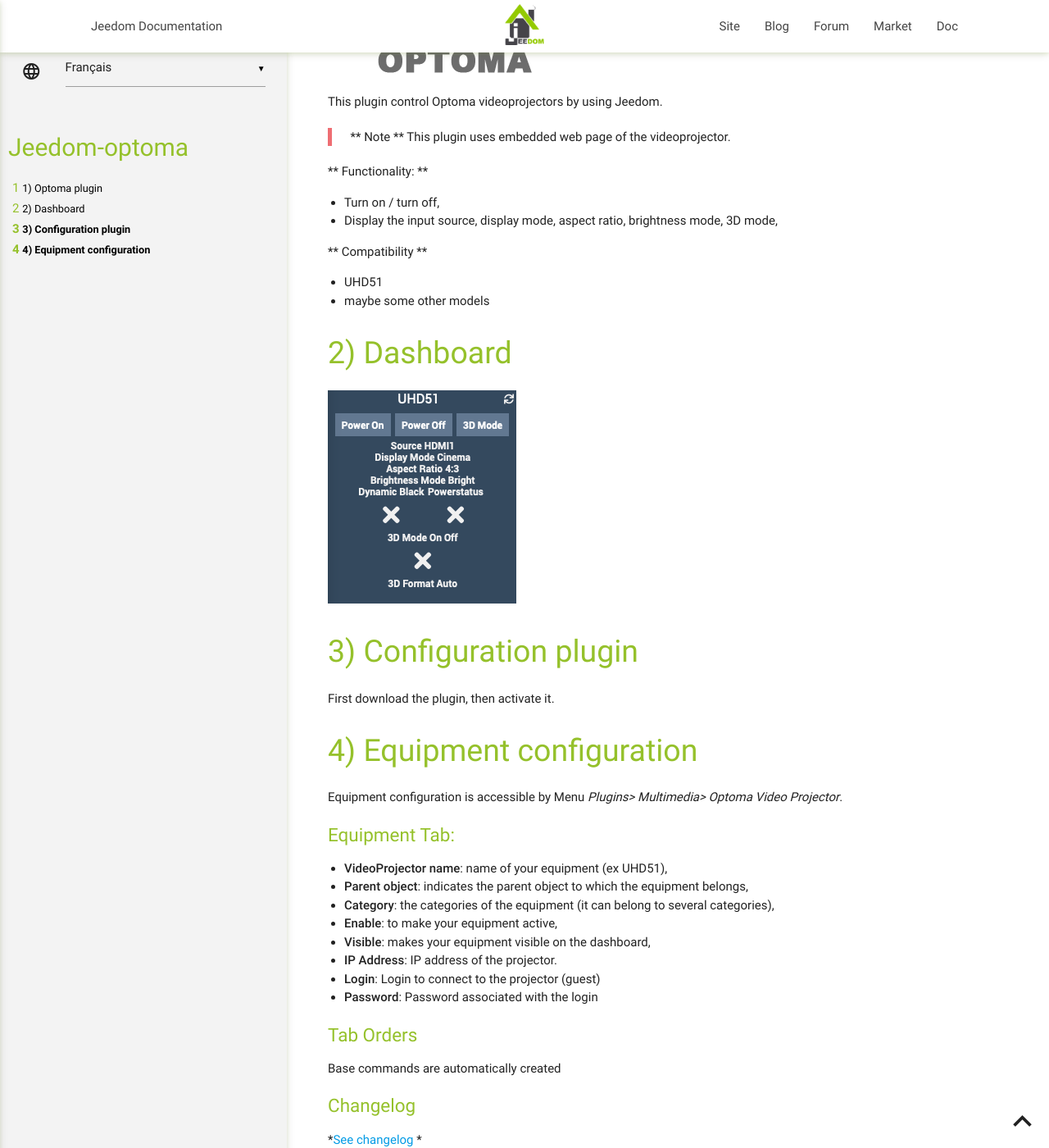
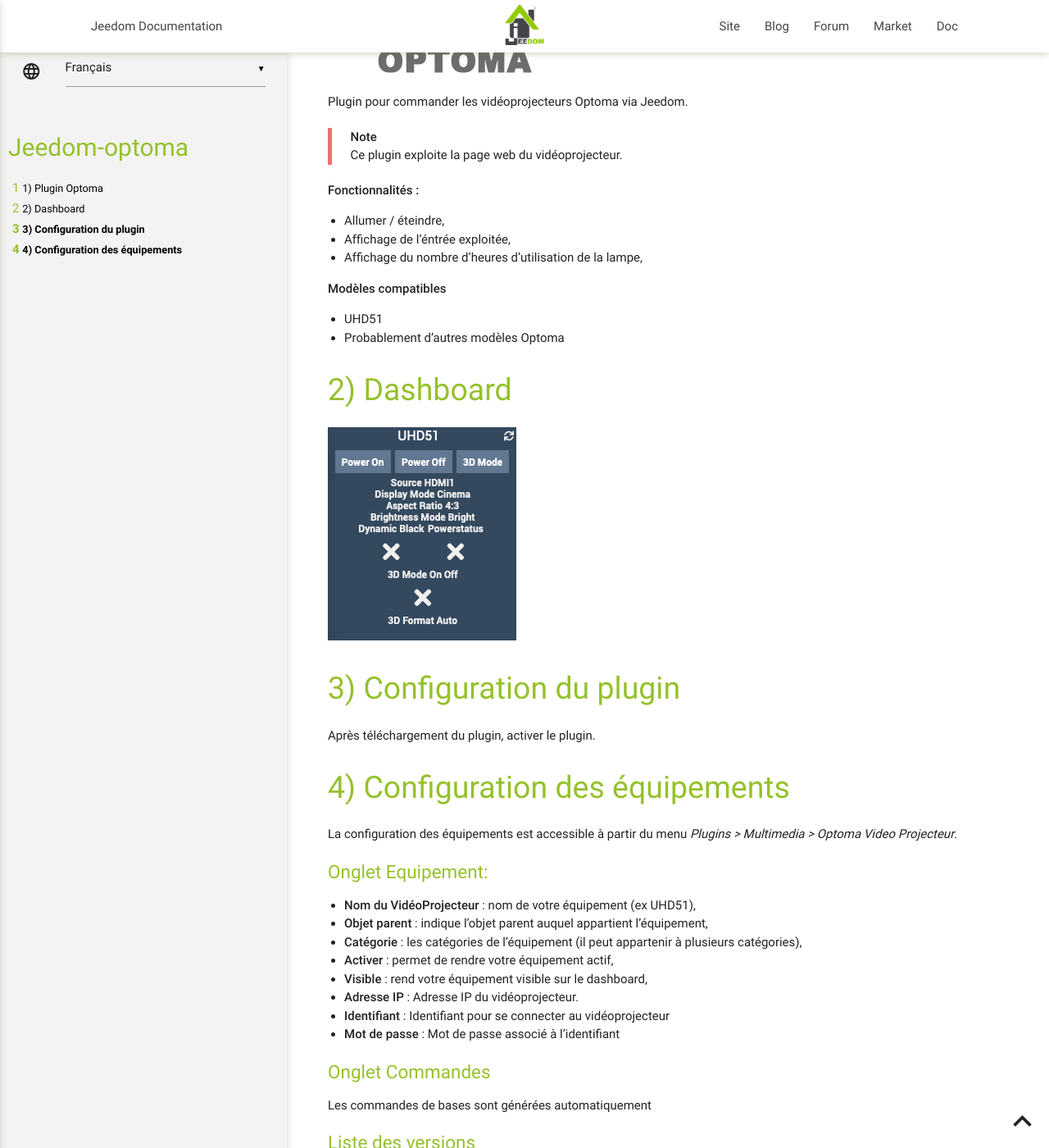
Before and after one commit to Flobul/Jeedom-Optoma, a Jekyll site: the page built from docs/fr_FR/index.md, in a window 1280 px wide and 1400 px high, scrolled down 418 px. Shown: the whole window at 82% size. Built offline with Jekyll 4.4.1, drawn with Linux system fonts in a browser that asks for light colours; our own code applies the rules of GitHub Pages for plain Markdown files; some of the changed text lies outside the part shown.

Commit message:
Update index.md

```diff
--- a/docs/fr_FR/index.md
+++ b/docs/fr_FR/index.md
@@ -1,52 +1,54 @@
-Optoma plugin
+Plugin Optoma
 =============
 
 ![Logo plugin](../assets/images/Optoma_icon.png "Logo plugin")
 
-This plugin control Optoma videoprojectors by using Jeedom.
+Plugin pour commander les vidéoprojecteurs Optoma via Jeedom.
 
-> ** Note **
-> This plugin uses embedded web page of the videoprojector.
+> **Note**
+> Ce plugin exploite la page web du vidéoprojecteur.
 
-** Functionality: **
 
-- Turn on / turn off,
-- Display the input source, display mode, aspect ratio, brightness mode, 3D mode,
+**Fonctionnalités :**
 
-** Compatibility **
+- Allumer / éteindre,
+- Affichage de l'éntrée exploitée,
+- Affichage du nombre d'heures d'utilisation de la lampe,
+
+**Modèles compatibles**
 - UHD51
-- maybe some other models
+- Probablement d'autres modèles Optoma
 
 Dashboard
 =========
 
-![Dashboard visual](../assets/images/Dashboard.png "Dashboard")
+![Visuel du dashboard](../assets/images/Dashboard.png "Visuel du dashboard")
 
-Configuration plugin
+Configuration du plugin
 =======================
 
-First download the plugin, then activate it.
+Après téléchargement du plugin, activer le plugin.
 
-Equipment configuration
+Configuration des équipements
 =============================
 
-Equipment configuration is accessible by Menu *Plugins> Multimedia> Optoma Video Projector*.
+La configuration des équipements est accessible à partir du menu *Plugins > Multimedia > Optoma Video Projecteur*.
 
-### Equipment Tab:
+### Onglet Equipement:
 
-- **VideoProjector name**: name of your equipment (ex UHD51),
-- **Parent object**: indicates the parent object to which the equipment belongs,
-- **Category**: the categories of the equipment (it can belong to several categories),
-- **Enable**: to make your equipment active,
-- **Visible**: makes your equipment visible on the dashboard,
-- **IP Address**: IP address of the projector.
-- **Login**: Login to connect to the projector (guest)
-- **Password**: Password associated with the login
+-   **Nom du VidéoProjecteur** : nom de votre équipement (ex UHD51),
+-   **Objet parent** : indique l’objet parent auquel appartient l’équipement,
+-   **Catégorie** : les catégories de l’équipement (il peut appartenir à plusieurs catégories),
+-   **Activer** : permet de rendre votre équipement actif,
+-   **Visible** : rend votre équipement visible sur le dashboard,
+-   **Adresse IP** : Adresse IP du vidéoprojecteur.
+-   **Identifiant** : Identifiant pour se connecter au vidéoprojecteur
+-   **Mot de passe** : Mot de passe associé à l'identifiant
 
-### Tab Orders
+### Onglet Commandes
 
-Base commands are automatically created
+Les commandes de bases sont générées automatiquement
 
-### Changelog
+### Liste des versions
 
-*[See changelog](changelog.md) *
+*[Voir la liste des versions](changelog.md)*
```
